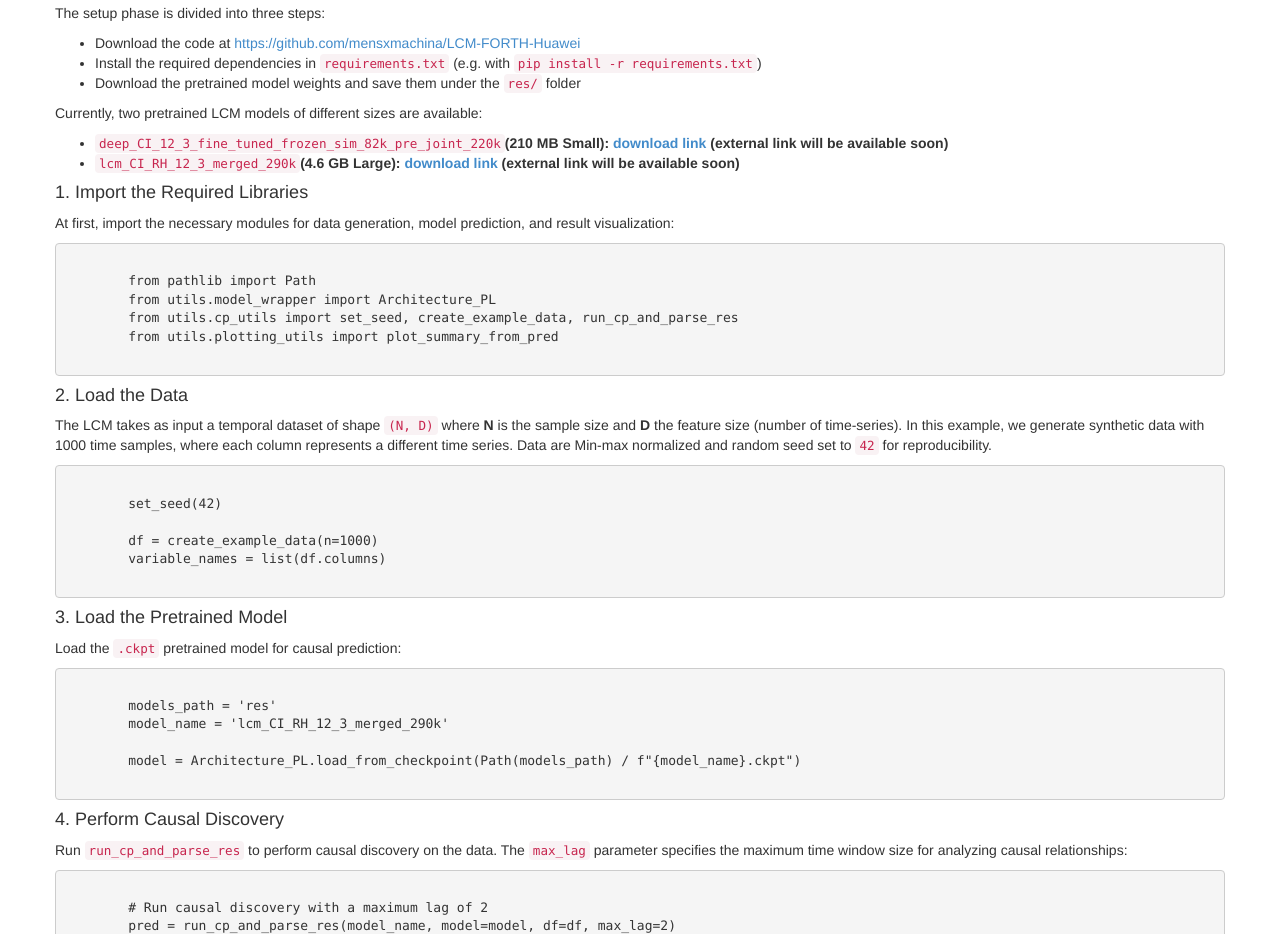
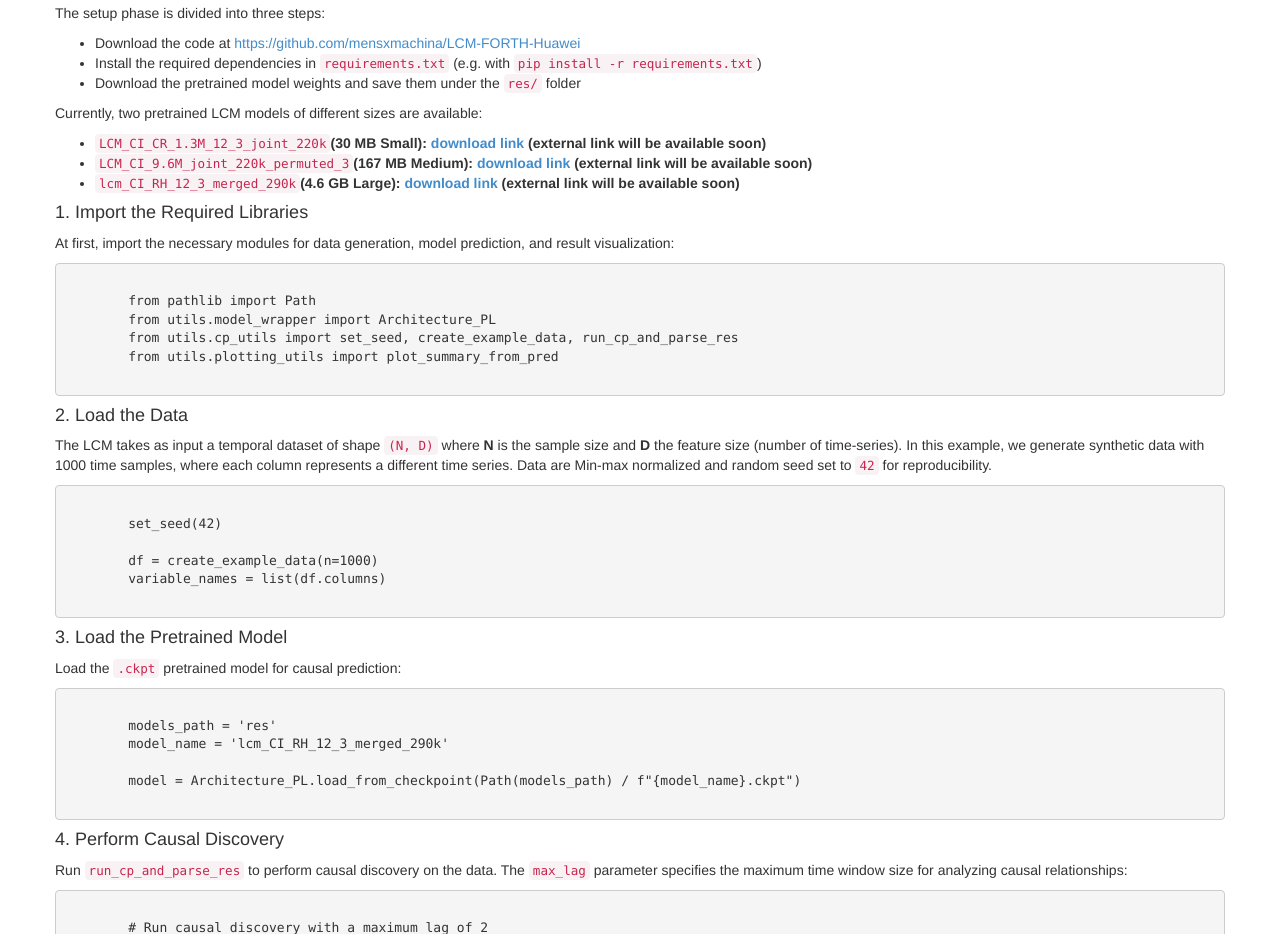
Before and after one commit to mensxmachina/LCM-FORTH-Huawei, a plain HTML site: page index.html in a window 1280 px wide. Shown: the part 1114-2048 px from the top of the page. Drawn offline with Linux system fonts and the light colour scheme.

Commit message:
Uploaded new models

```diff
--- a/index.html
+++ b/index.html
@@ -151,7 +151,8 @@
 
         <p>Currently, two pretrained LCM models of different sizes are available:</p>
         <ul>
-          <li><code>deep_CI_12_3_fine_tuned_frozen_sim_82k_pre_joint_220k</code><b>(210 MB Small): <a href="https://onebox.huawei.com/p/8cc0be09bfd68373ba262382f6c2d9dd" target="_blank">download link</a> (external link will be available soon)</b></li>
+          <li><code>LCM_CI_CR_1.3M_12_3_joint_220k</code><b>(30 MB Small): <a href="https://onebox.huawei.com/p/818499f098dc5baa7cba5e3a20ddf076" target="_blank">download link</a> (external link will be available soon)</b></li>
+          <li><code>LCM_CI_9.6M_joint_220k_permuted_3</code><b>(167 MB Medium): <a href="https://onebox.huawei.com/p/631c67069e9f7322c604291381f1fb49" target="_blank">download link</a> (external link will be available soon)</b></li>
           <li><code>lcm_CI_RH_12_3_merged_290k</code><b>(4.6 GB Large): <a href="https://onebox.huawei.com/p/7cfe822b2fa5594b04d62403e5f90a38" target="_blank">download link</a> (external link will be available soon) </b></li>
         </ul>
 
```
